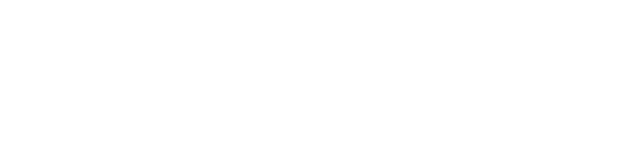
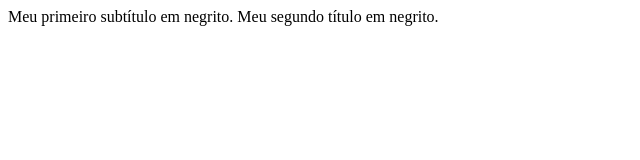
Before and after one commit to heurisken/DigitalInnovation_Curso-Git, a plain HTML site: page index.html in a window 1280 px wide. Shown: the whole page, without its empty margins (0-640 px from the left). Drawn offline with Linux system fonts and the light colour scheme.

Commit message:
Adicionando subtítulos

```diff
--- a/index.html
+++ b/index.html
@@ -2,7 +2,8 @@
 <html>
     <head></head>
     <body>
-
+        <b1>Meu primeiro subtítulo em negrito.</b1>
+        <b2>Meu segundo título em negrito.</b2>
     </body>
     <footer></footer>
 </html>
```
